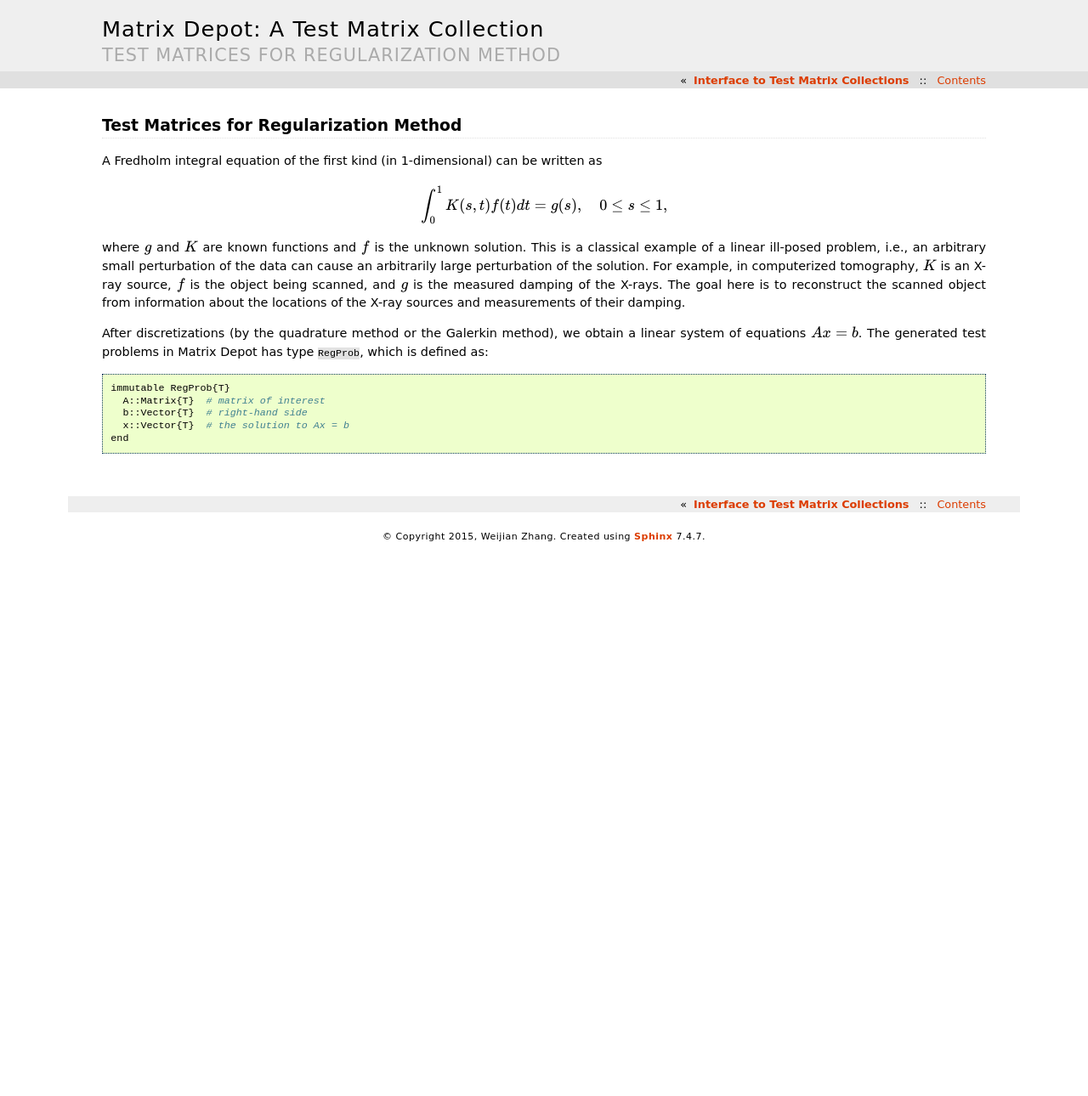
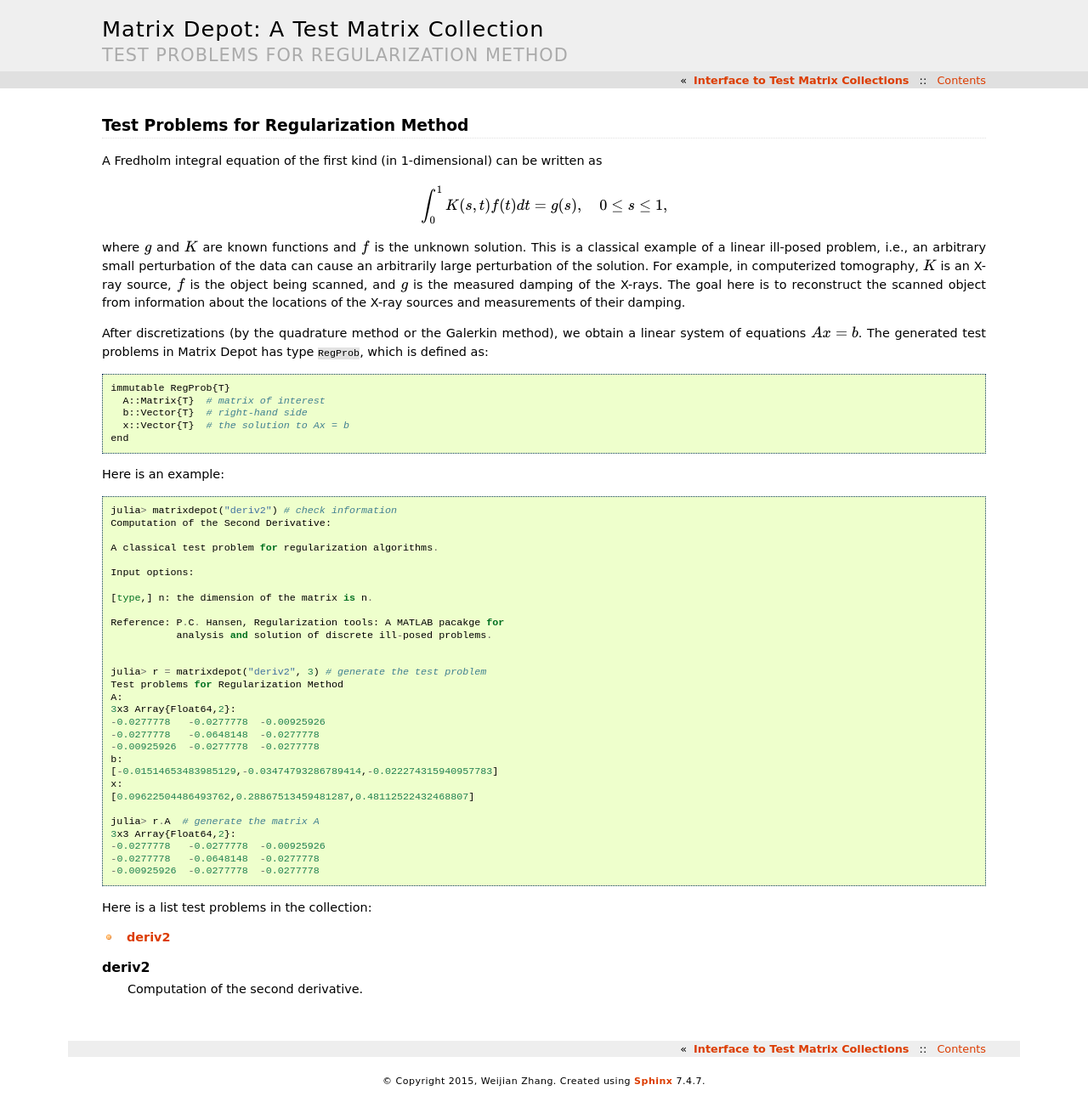
Before and after one commit to JuliaLinearAlgebra/MatrixDepot.jl, a Sphinx documentation site: the page built from doc/regu.rst, in a window 1280 px wide. Shown: the whole page at 85% size. Built offline with Sphinx 7.4.7, drawn with Linux system fonts in a browser that asks for light colours; before the commit the page ends 900 px from its top, so only the background shows below that.

Commit message:
add test problem deriv2

```diff
--- a/doc/regu.rst
+++ b/doc/regu.rst
@@ -1,7 +1,7 @@
 .. _regu:
 
-Test Matrices for Regularization Method
-----------------------------------------
+Test Problems for Regularization Method
+=======================================
 
 A Fredholm integral equation of the first kind (in 1-dimensional) can
 be written as
@@ -30,3 +30,46 @@ defined as::
     b::Vector{T}  # right-hand side
     x::Vector{T}  # the solution to Ax = b
   end
+
+Here is an example::
+
+  julia> matrixdepot("deriv2") # check information
+  Computation of the Second Derivative:
+
+  A classical test problem for regularization algorithms.
+
+  Input options:
+
+  [type,] n: the dimension of the matrix is n.
+
+  Reference: P.C. Hansen, Regularization tools: A MATLAB pacakge for
+             analysis and solution of discrete ill-posed problems.
+
+
+  julia> r = matrixdepot("deriv2", 3) # generate the test problem
+  Test problems for Regularization Method
+  A:
+  3x3 Array{Float64,2}:
+  -0.0277778   -0.0277778  -0.00925926
+  -0.0277778   -0.0648148  -0.0277778
+  -0.00925926  -0.0277778  -0.0277778
+  b:
+  [-0.01514653483985129,-0.03474793286789414,-0.022274315940957783]
+  x:
+  [0.09622504486493762,0.28867513459481287,0.48112522432468807]
+
+  julia> r.A  # generate the matrix A
+  3x3 Array{Float64,2}:
+  -0.0277778   -0.0277778  -0.00925926
+  -0.0277778   -0.0648148  -0.0277778
+  -0.00925926  -0.0277778  -0.0277778
+
+Here is a list test problems in the collection:
+
+* :term:`deriv2`
+
+.. glossary::
+   :sorted:
+
+   deriv2
+      Computation of the second derivative.
```
Also changed, not shown: 3 other files.
